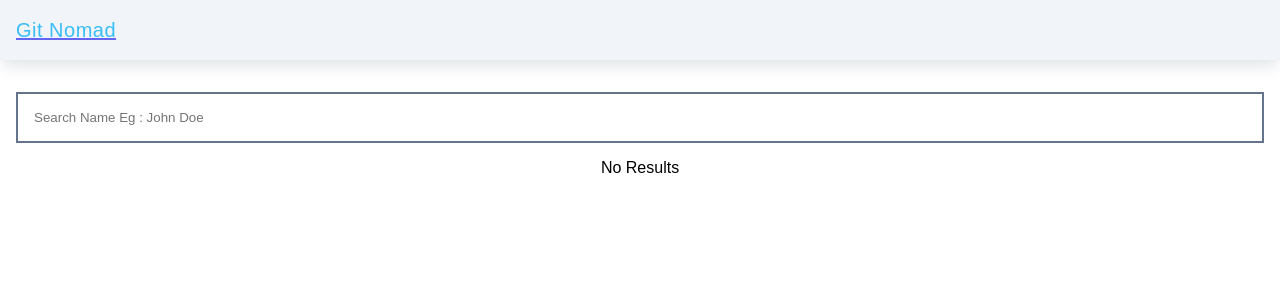
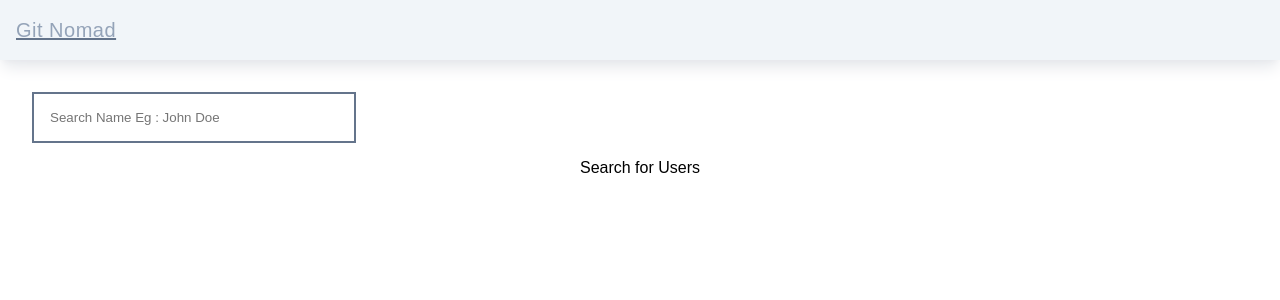
Before and after one commit to rehanmohiuddin1623/git-nomad, a React app: page / in a window 1280 px wide. Shown: the top 300 px of the page. Built offline with nearby package versions, Linux system fonts and the light colour scheme; no server answers.

Commit message:
Added UI for error & empty handling

```diff
--- a/src/App.tsx
+++ b/src/App.tsx
@@ -1,4 +1,4 @@
-import React, { useEffect } from "react";
+import React, { useEffect, useRef, useState } from "react";
 import Header from "./components/Header";
 import "./styles.css";
 import useData from "./hooks/useData";
@@ -10,7 +10,7 @@ import mixpanel from "mixpanel-browser";
 
 function App() {
   const { requestState, responseState, fetchUsers } = useData<null, IData>();
-  console.log("Users", process.env.REACT_APP_GITHUB_ENDPOINT);
+  const [search, setSearch] = useState("");
   useEffect(() => {
     mixpanel.track("Home Page Loaded");
   }, []);
@@ -19,12 +19,15 @@ function App() {
       <Header />
       <Search
         onTextInput={(val) => {
+          setSearch(val);
+          if (val?.length) {
             fetchUsers({
               name: val,
             });
             mixpanel.track("Search Action", {
               searchQuery: val,
             });
+          }
         }}
       />
       <div className="flex justify-center">
@@ -34,8 +37,11 @@ function App() {
             loading: requestState.loading,
             error: responseState.error as string | null,
           }}
+          search={search}
         >
+          <>
             <TableView items={responseState.data?.items ?? []} />
+          </>
         </ComponentHandler>
       </div>
     </div>
--- a/src/components/ComponentHandler.tsx
+++ b/src/components/ComponentHandler.tsx
@@ -4,6 +4,7 @@ import { IUserItem } from "../api/types";
 const ComponentHandler = ({
   children,
   response: { items = [], loading = false, error = null },
+  search,
 }: {
   children: JSX.Element;
   response: {
@@ -11,15 +12,51 @@ const ComponentHandler = ({
     loading: boolean;
     error: string | null;
   };
+  search: string;
 }): JSX.Element => {
+  const Container = ({ children }: { children: JSX.Element }) => (
+    <div className="w-full m-4 flex flex-col h-72 text-center items-center bg-slate-300 justify-center rounded-md">
+      {children}
+    </div>
+  );
+  const renderError = (): JSX.Element => {
+    return (
+      <Container
+        children={
+          <>
+            {" "}
+            <h3>{error}</h3>
+            <button
+              onClick={() => {
+                window.location.href = "/";
+              }}
+              className="bg-white-100 border-0 p-2 rounded-md font-sans cursor-pointer"
+            >
+              Try Again
+            </button>
+          </>
+        }
+      />
+    );
+  };
   if (loading) {
     return <div>Loading...</div>;
   }
   if (!loading && error) {
-    return <div>{error}</div>;
+    return renderError();
   }
   if (!loading && !error && !items.length) {
-    return <div>No Results</div>;
+    return search?.length > 0 ? (
+      <Container
+        children={
+          <>
+            <div>No Items for Search : {search}</div>
+          </>
+        }
+      />
+    ) : (
+      <div>Search for Users</div>
+    );
   }
   return children;
 };
--- a/src/components/Header.tsx
+++ b/src/components/Header.tsx
@@ -3,7 +3,7 @@ import React, { useState } from "react";
 function Header() {
   return (
     <header className="p-4 bg-slate-100 shadow-lg shadow-gray-200	mb-8 border-2 border-rose-500	">
-      <h3 className="text-xl subpixel-antialiased	font-medium	tracking-wide	m-0 p-0 underline decoration-indigo-500 decoration-2 text-sky-400		">
+      <h3 className="text-xl subpixel-antialiased	font-medium	tracking-wide	m-0 p-0 underline decoration-slate-500 decoration-2 text-slate-400		">
         Git Nomad
       </h3>
     </header>
--- a/src/components/Search.tsx
+++ b/src/components/Search.tsx
@@ -15,9 +15,9 @@ const Search = ({ onTextInput }: { onTextInput: (val: string) => void }) => {
 
   const handleOnChange = debounce(onTextInput, 300);
   return (
-    <div className="flex flex-col">
+    <div className="flex  justify-between pl-4 pr-4">
       <input
-        className="p-4 m-4 mt-0 border-2 border-solid border-slate-500  focus:outline-none focus:border-indigo-500 "
+        className="p-4 m-4 mt-0 border-2 border-solid border-slate-500  focus:outline-none focus:border-indigo-500 w-72 "
         placeholder="Search Name Eg : John Doe"
         onChange={(e) => handleOnChange(e.target.value)}
         id="search-user-name"
```
Lines whose indentation alone changed are shown as unchanged.
